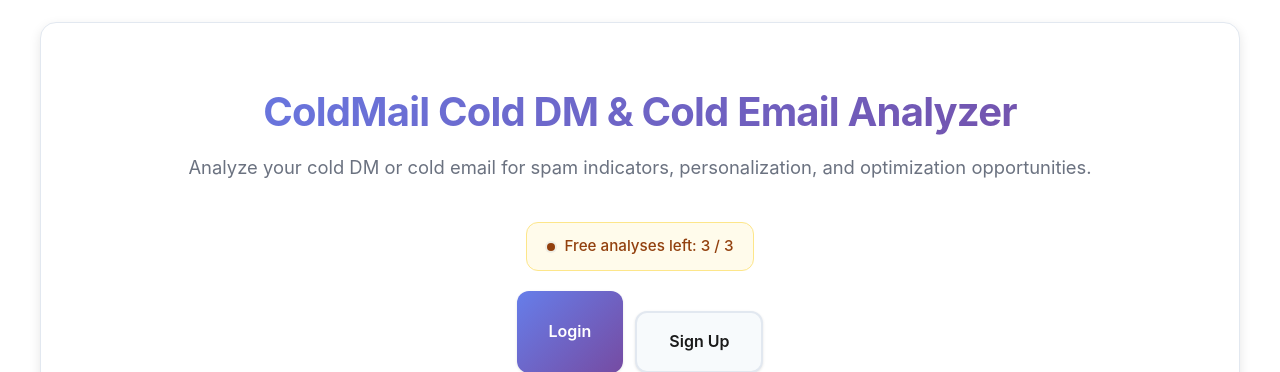
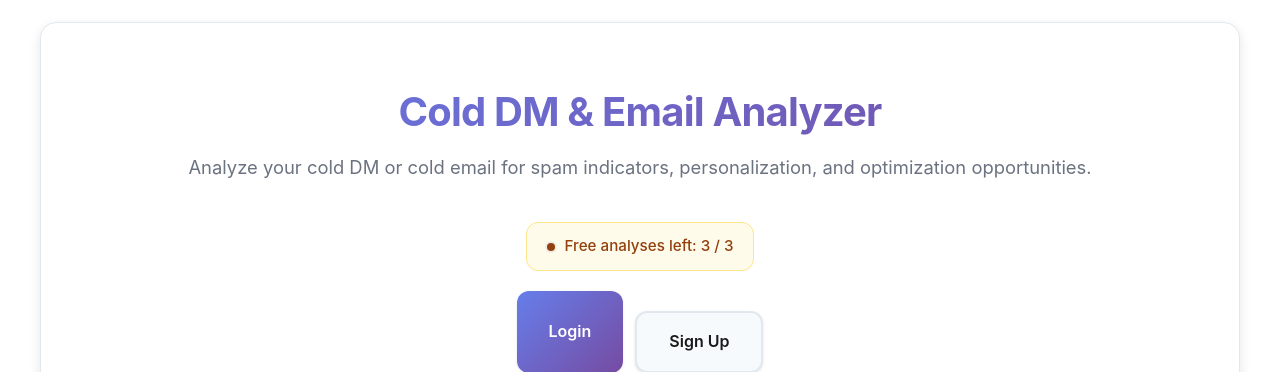
Before and after one commit to SandileGumede/ColdMail-Flask, a Flask app: page / in a window 1280 px wide. Shown: the part 99-471 px from the top of the page. Run offline with Flask 3, Linux system fonts and the light colour scheme; parts of the project's set-up code (start-up, migrations or seed data) failed here and were passed over.

Commit message:
homepage

```diff
--- a/templates/index.html
+++ b/templates/index.html
@@ -3,7 +3,7 @@
 {% block content %}
     <div class="container">
         <div class="hero-section">
-            <h1>ColdMail Cold DM & Cold Email Analyzer</h1>
+            <h1>Cold DM & Email Analyzer</h1>
             <p>Analyze your cold DM or cold email for spam indicators, personalization, and optimization opportunities.</p>
             {% if current_user.is_authenticated %}
                 {% if paid %}
```
